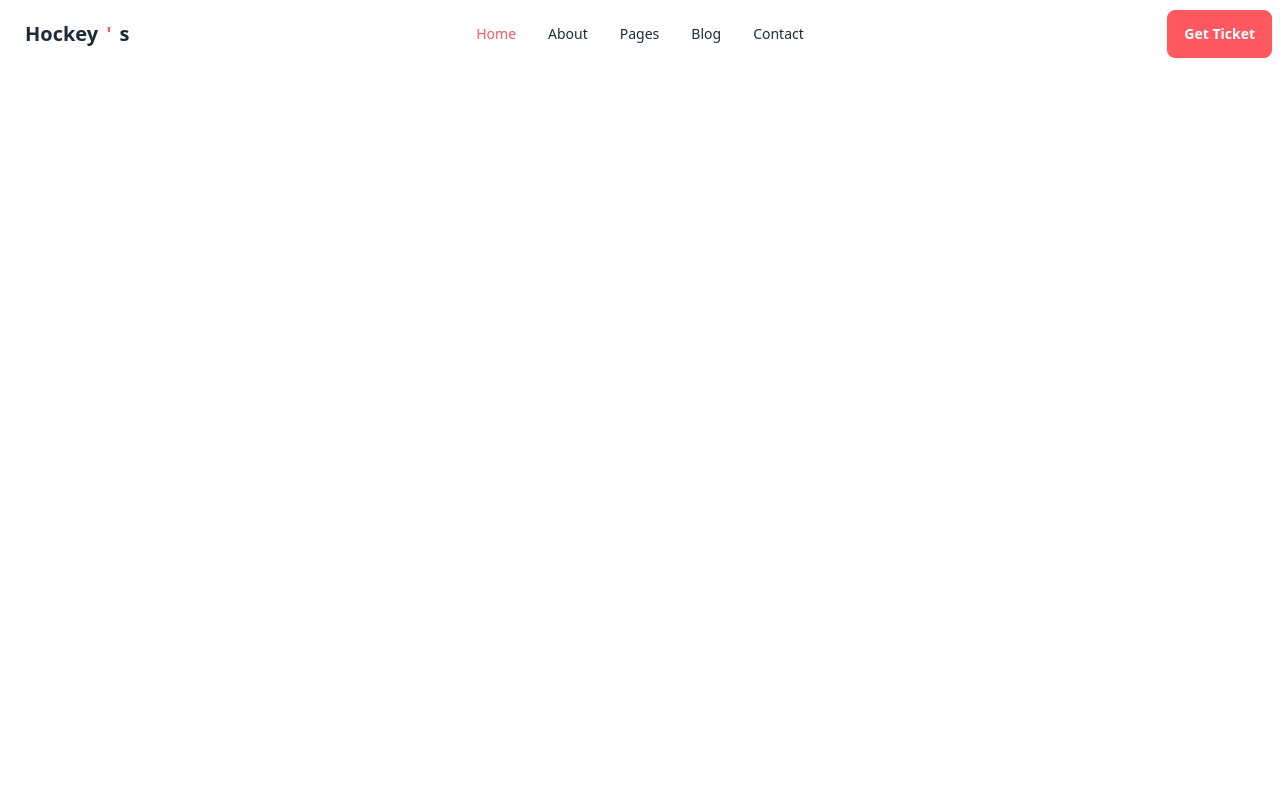
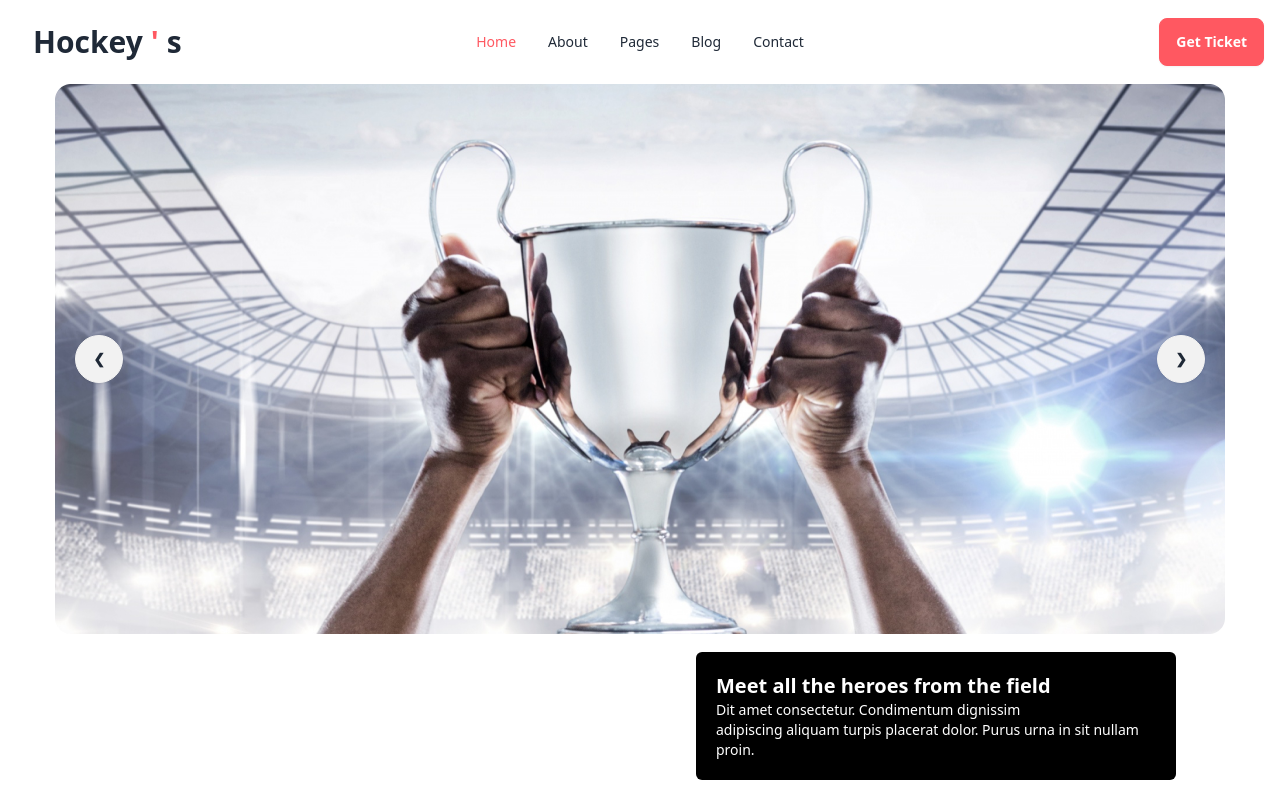
Before and after one commit to khayerhossain/practice-task-05, a plain HTML site: page index.html in a window 1280 px wide. Drawn offline with nearby package versions, Linux system fonts and the light colour scheme.

Commit message:
carousel complete

```diff
--- a/index.html
+++ b/index.html
@@ -13,7 +13,7 @@
     <!-- google fonts -->
 </head>
 
-<body>
+<body class="m-2">
     <header>
         <!-- navbar section -->
         <nav>
@@ -37,7 +37,7 @@
 
                         </ul>
                     </div>
-                    <a class="btn btn-ghost text-xl font-bold">Hockey<span class="text-error">'</span>s</a>
+                    <a class="btn btn-ghost text-3xl font-bold">Hockey<span class="text-error">'</span>s</a>
                 </div>
                 <div class="navbar-center hidden lg:flex">
                     <ul class="menu menu-horizontal px-1">
@@ -55,7 +55,42 @@
         </nav>
     </header>
     <main>
+        <!-- slider or carousel -->
+        <section class="">
+            <div class="flex justify-center my-2">
+                <div class="carousel max-w-[1170px]">
+                    <div id="slide1" class="carousel-item relative w-full  ">
+                        <img src="Images/1.png" class="" />
+                        <div class="absolute left-5 right-5 top-1/2 flex -translate-y-1/2 transform justify-between">
+                            <a href="#slide4" class="btn btn-circle">❮</a>
+                            <a href="#slide2" class="btn btn-circle">❯</a>
+                        </div>
+                    </div>
+                    <div id="slide2" class="carousel-item relative w-full">
+                        <img src="Images/2.png" class="" />
+                        <div class="absolute left-5 right-5 top-1/2 flex -translate-y-1/2 transform justify-between">
+                            <a href="#slide1" class="btn btn-circle">❮</a>
+                            <a href="#slide3" class="btn btn-circle">❯</a>
+                        </div>
+                    </div>
+                    <div id="slide3" class="carousel-item relative w-full">
+                        <img src="Images/3.png" class="" />
+                        <div class="absolute left-5 right-5 top-1/2 flex -translate-y-1/2 transform justify-between">
+                            <a href="#slide2" class="btn btn-circle">❮</a>
+                            <a href="#slide4" class="btn btn-circle">❯</a>
+                        </div>
+                    </div>
+                </div>
+            </div>
+            <!-- A Box -->
 
+            <div class="bg-black absolute bottom-5  right-10 lg:w-[480px] p-5 rounded-md lg:mr-16 ">
+                <h4 class="text-xl font-bold text-white">Meet all the heroes from the field</h4>
+                <p class="text-sm text-white">Dit amet consectetur. Condimentum dignissim <br>
+                    adipiscing aliquam turpis placerat dolor. Purus urna
+                    in sit nullam proin. </p>
+            </div>
+        </section>
     </main>
     <footer>
 
```
